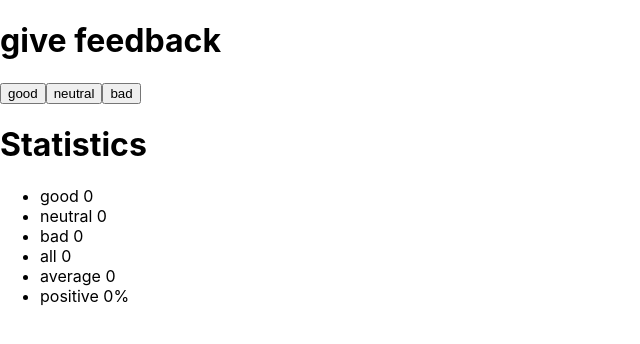
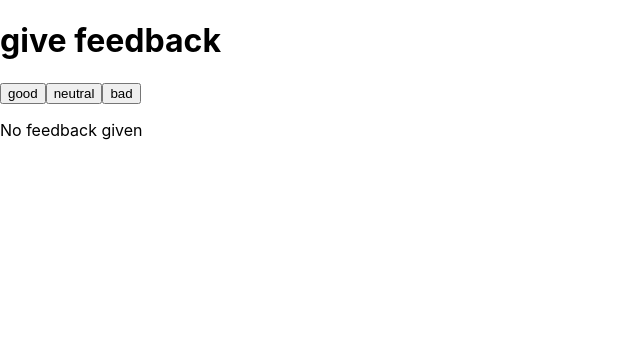
Before and after one commit to ebicomp/helsinki, a React (Create React App) app in the folder part1/unicafe/: page / in a window 1280 px wide. Shown: the top 344 px of the page, without its empty margins (0-640 px from the left). Built offline with nearby package versions, Linux system fonts and the light colour scheme.

Commit message:
1.9: unicafe step4

```diff
--- a/part1/unicafe/src/App.js
+++ b/part1/unicafe/src/App.js
@@ -2,6 +2,7 @@ import { useState } from "react";
 
 const Statistics = (props) => {
   const { good, neutral, bad, total, avg, positive } = props;
+  if (total === 0) return <p>No feedback given</p>;
   return (
     <div>
       <h1>Statistics</h1>
```
